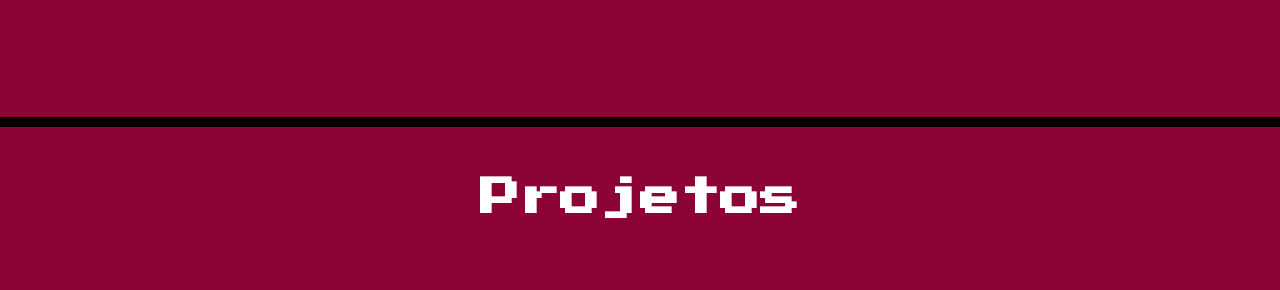
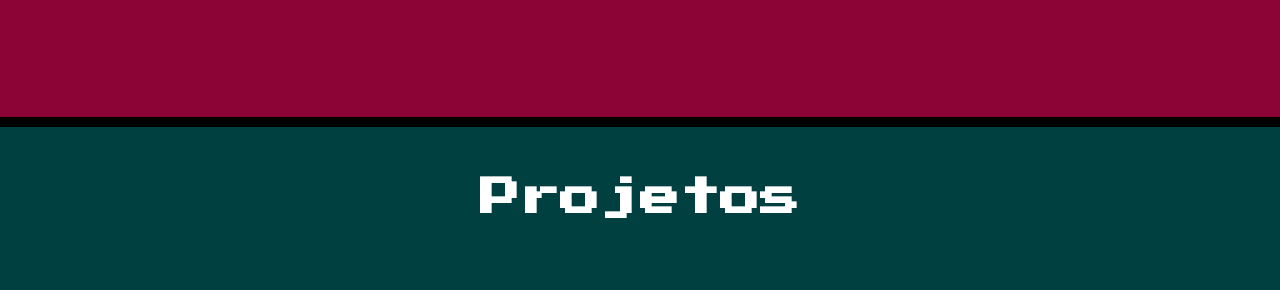
Before and after one commit to VituXavier/HTML-CSS-portifolio, a plain HTML site: page index.html in a window 1280 px wide. Shown: the part 1660-1950 px from the top of the page. Drawn offline with Linux system fonts and the light colour scheme.

Commit message:
Add the variations in section component

```diff
--- a/css/components/section.css
+++ b/css/components/section.css
@@ -9,3 +9,11 @@
 .section .main-title {
    margin-bottom: 5rem;
 }
+
+.section.-bgBlack {
+   background-color: #014040;
+}
+
+.section.-bdFirst {
+   border-color: #8C0335;
+}
--- a/index.html
+++ b/index.html
@@ -129,8 +129,8 @@
       </div>
    </section>
 
-   <section class="section">
-      <h1 class="main-title -second">Projetos</h1>
+   <section class="section -bgBlack -bdFirst">
+      <h2 class="main-title -second">Projetos</h2>
          <figure class="card-project">
             <img class="logo" src="image/logo-firedlabs.png" alt="Logo da Fired Labs">
          </figure>
```
